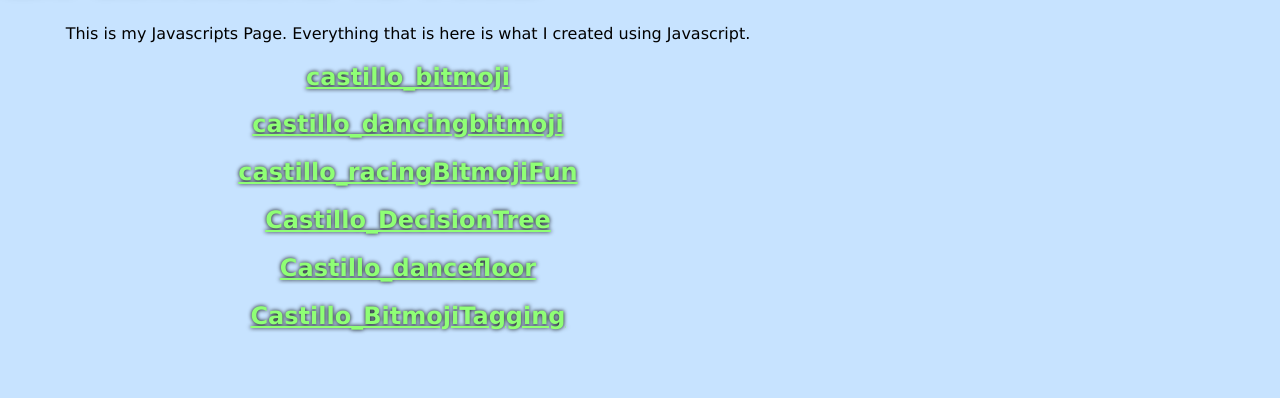
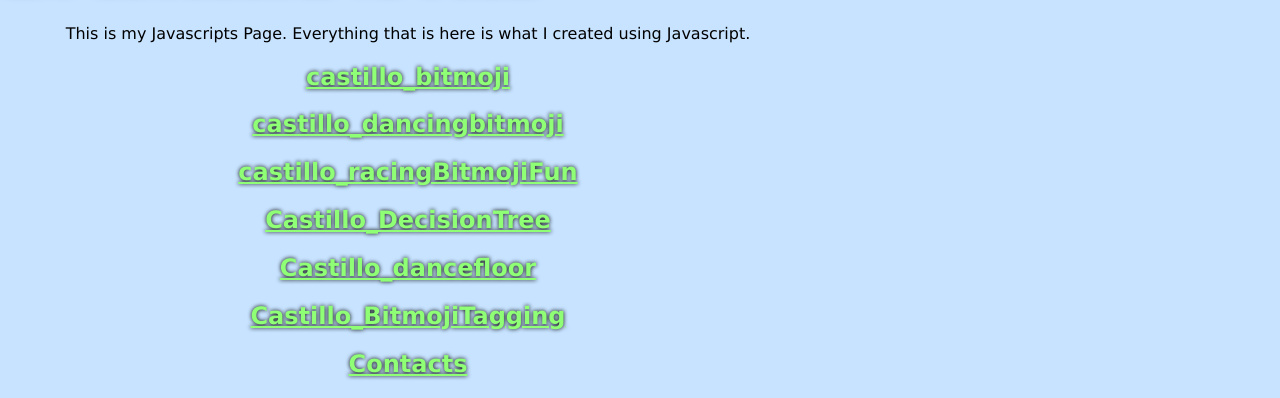
Before and after one commit to DevinCastillo5/DevinCastillo5.github.io, a plain HTML site: page javascripts.html in a window 1280 px wide. Shown: the part 435-833 px from the top of the page. Before the commit the page ends 800 px from the top, so only its background shows below. Drawn offline with Linux system fonts and the light colour scheme; a script that the page names is missing.

Commit message:
Add files via upload

```diff
--- a/javascripts.html
+++ b/javascripts.html
@@ -35,6 +35,7 @@
             <h2><a href="https://www.khanacademy.org/computer-programming/castillo_decisiontree/6158351723184128" class="khanlinks">Castillo_DecisionTree</a></h2><script src="https://www.khanacademy.org/computer-programming/castillo_decisiontree/6158351723184128/embed.js?editor=no&buttons=no&author=no&embed=yes"></script>
             <h2><a href="https://www.khanacademy.org/computer-programming/castillo_dancefloor/5499625330753536" class="khanlinks">Castillo_dancefloor</a></h2><script src="https://www.khanacademy.org/computer-programming/castillo_dancefloor/5499625330753536/embed.js?editor=no&buttons=no&author=no&embed=yes"></script>
             <h2><a href="https://www.khanacademy.org/computer-programming/castillo_bitmojitagging/5248063853346816" class="khanlinks">Castillo_BitmojiTagging</a></h2><script src="https://www.khanacademy.org/computer-programming/castillo_bitmojitagging/5248063853346816/embed.js?editor=no&buttons=no&author=no&embed=yes"></script>
+            <h2><a href="https://www.khanacademy.org/computer-programming/contacts/5087229307043840" class="khanlinks">Contacts</a></h2><script src="https://www.khanacademy.org/computer-programming/contacts/5087229307043840/embed.js?editor=no&buttons=no&author=no&embed=yes"></script>
         </div>
     </body>
 </html>
```
